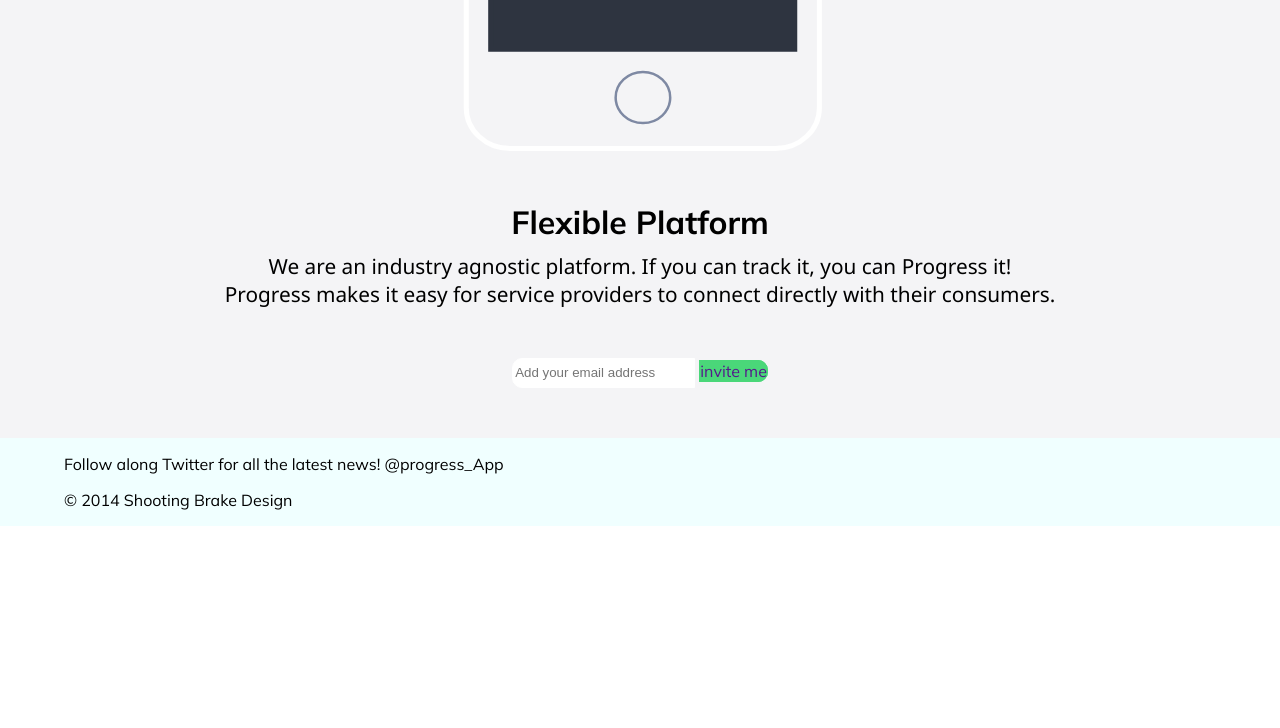
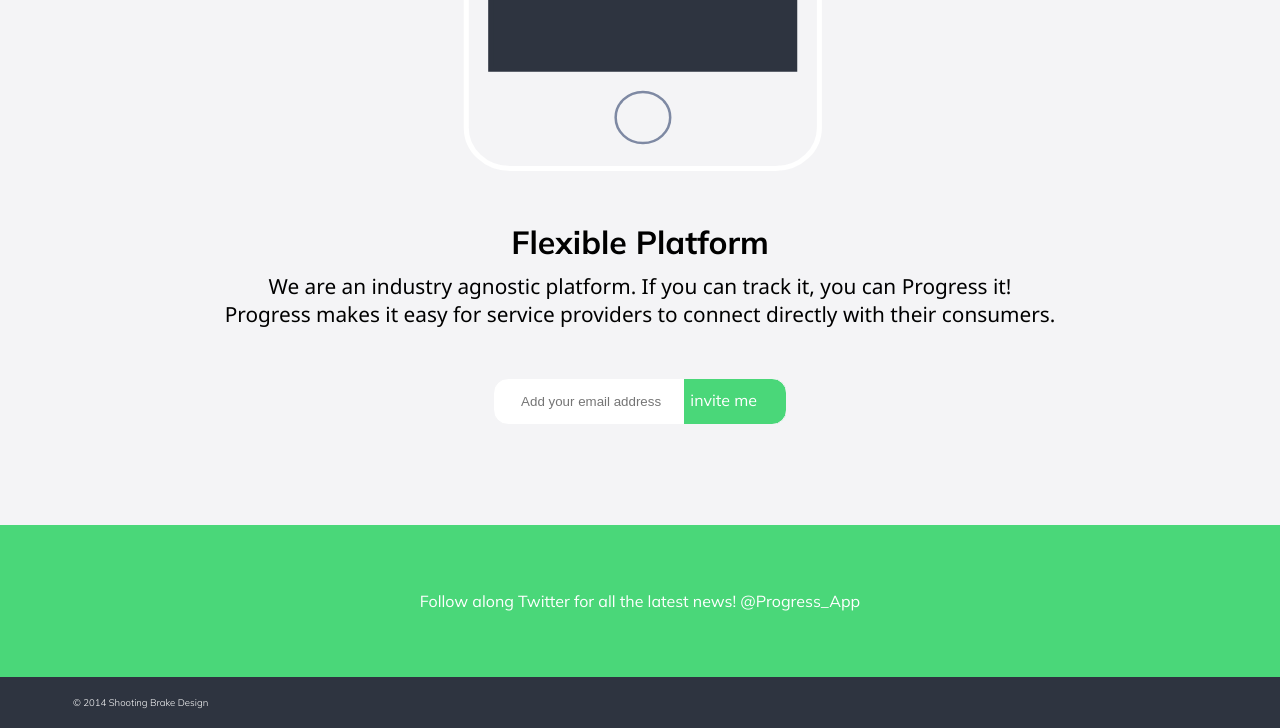
Before and after one commit to bashthesecond/Progress, a plain HTML site: page index.html in a window 1280 px wide. Shown: the part 2947-3675 px from the top of the page. Before the commit the page ends 3473 px from the top, so only its background shows below. Drawn offline with Linux system fonts and the light colour scheme.

Commit message:
Add files via upload

```diff
--- a/css/index.css
+++ b/css/index.css
@@ -21,8 +21,6 @@ body{
 }
 
 .header{
-    margin: 0;
-    padding: 0;
     background-color: #4AD779;
 }
 
@@ -34,9 +32,12 @@ body{
     background-color: #F4F4F6;
 }
 
-.header .container{
-    display: block;
+.footerArea1{
+    background-color: #4AD779;
+}
 
+.footerArea2{
+    background-color: #2E3440;
 }
 
 @media screen and (min-width:641px){
@@ -238,6 +239,7 @@ body{
     border-radius: 20px;
     box-sizing: border-box;
     font-family: 'Noto Sans', sans-serif;
+    padding: 10px;
 }
 
 .contentArea1 .contentBody2 .section1 .subSection1,
@@ -523,27 +525,54 @@ body{
 .contentArea2 .container .contentBody3 .invite{
     margin: 50px 0;
     font-size: 1em;
+    display: inline-block;
+    border: 1px solid #F4F4F6;
+    border-radius: 15px;
+    padding: 10px;
+    box-sizing: border-box;
+    background-image: linear-gradient(to right,#fff 65%, #4AD779 35%);
 }
 
 .contentArea2 .container .contentBody3 .invite .inviteInput{
-    border: 1px solid #fff;
-    border-radius: 10px 0 0 10px;
-    box-sizing: border-box;
-    height: 30px;
-    background-color: #fff;
-    margin:0;
+    width: 60%;
+    border: 0;
+    text-align: left;
+    margin: 0;
+    padding: 5px;
+
 }
 
 .contentArea2 .container .contentBody3 .invite .inviteLabel{
     margin:0;
-    border: 1px solid #4AD779;
-    border-radius: 0 10px 10px 0;
-    box-sizing: border-box;
+    padding: 5px;
     height: 30px;
-    background-color: #4AD779;
+    text-align: center;
 }
+
 .contentArea2 .container .contentBody3 .invite a{
     text-decoration: none;
     margin: 0;
-    padding: 0;
+    padding: 2px;
+    width: 40%;
+    color: #fff;
+    cursor: pointer;
 }
+
+.footerArea1{
+    padding: 50px 0;
+    color: #fff;
+    text-align: center;
+}
+
+.footerArea2{
+    color: #fff;
+    font-size: 0.6em;
+    font-weight: lighter;
+    padding: 10px;
+    margin:0;
+}
+@media screen and (max-width:481px){
+    .footerArea2{
+        text-align: center;
+    }
+}
--- a/index.html
+++ b/index.html
@@ -73,7 +73,7 @@
                     <div class="contentBody2">
 
 
-                        <section class="Section1">
+                        <section class="section1">
 
                             <section class="subSection1">
 
@@ -253,7 +253,7 @@
 
                         <div class="invite">
                             <input type="email" class="inviteInput" placeholder="Add your email address" id="inputEmail">
-                            <a href=""><label class="inviteLabel"for="inputEmail">invite me</label></a>
+                            <label class="inviteLabel"for="inputEmail"><a href="">invite me</a></label>
                         </div>
 
                     </div>
@@ -264,17 +264,21 @@
 
             <div class="footer">
 
-                <div class="container">
+
 
                     <section class="footerArea1">
-                        <p>Follow along Twitter for all the latest news! @progress_App</p>
+                        <div class="container">
+                            <p>Follow along Twitter for all the latest news! @Progress_App</p>
+                        </div>
                     </section>
 
                     <section class="footerArea2">
-                        <p>&copy; 2014 Shooting Brake Design</p>
+                        <div class="container">
+                            <p>&copy; 2014 Shooting Brake Design</p>
+                        </div>
                     </section>
 
-                </div>
+
 
             </div>
         </div>
```
